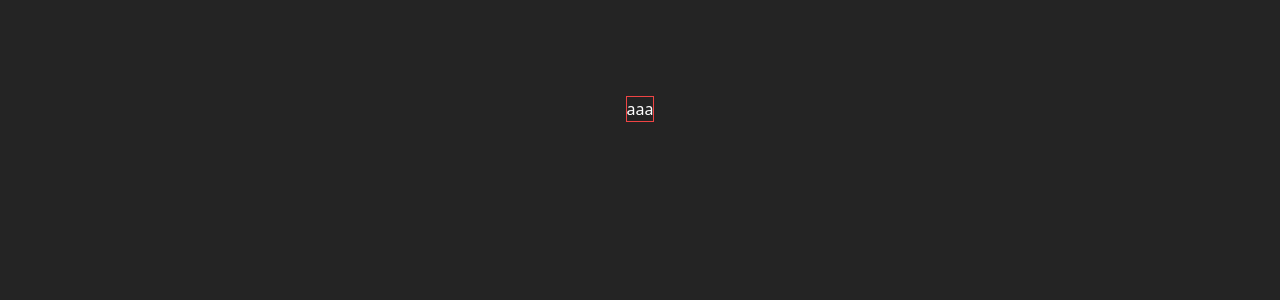
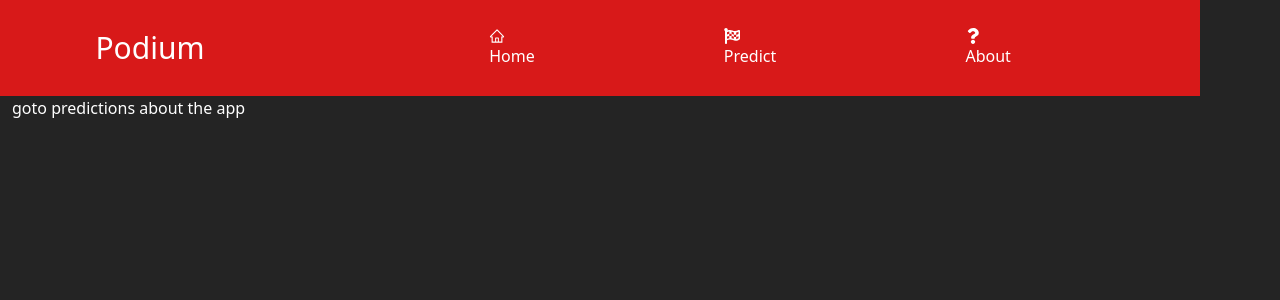
Before and after one commit to MichOchieng/podium, a Next.js app: page / in a window 1280 px wide. Shown: the top 300 px of the page. Built offline with nearby package versions, Linux system fonts and the light colour scheme.

Commit message:
Minor changes

```diff
--- a/app/layout.tsx
+++ b/app/layout.tsx
@@ -1,4 +1,5 @@
 import '../public/globals.css'
+import Navbar from './components/Navbar'
 
 export const metadata = {
   title: 'Podium',
@@ -12,7 +13,12 @@ export default function RootLayout({
 }) {
   return (
     <html lang="en">
-      <body>{children}</body>
+      <body>
+        <Navbar/>
+        <main className='main-container'>
+          {children}
+        </main>
+      </body>
     </html>
   )
 }
--- a/app/page.tsx
+++ b/app/page.tsx
@@ -1,9 +1,9 @@
-
-
+'use client;'
 export default function Home() {
   return (
-    <main className="flex min-h-screen flex-col items-center justify-between p-24">
-      <h1 className='border border-red-500'>aaa</h1>
+    <main className="aid">
+      goto predictions
+      about the app
     </main>
   )
 }
```
